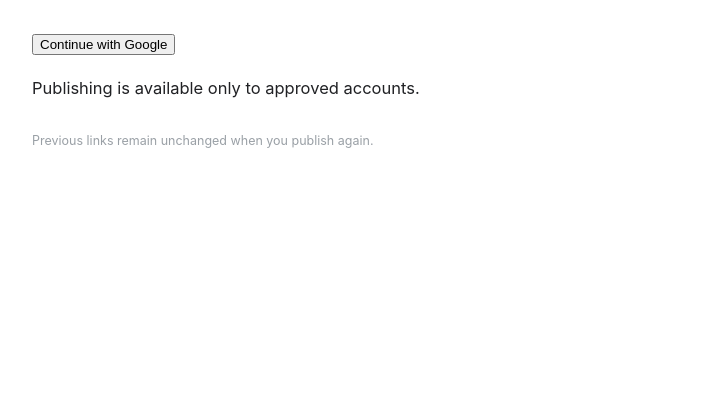
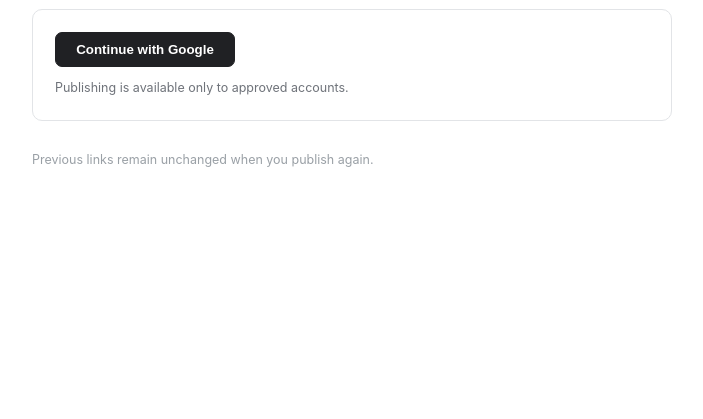
Before and after one commit to lntk/logseq-publish, a plain HTML site: page index.html in a window 1280 px wide. Shown: the part 381-800 px from the top of the page, without its empty margins (288-991 px from the left). Drawn offline with nearby package versions, Linux system fonts and the light colour scheme.

Commit message:
Load authenticated publisher stylesheet

```diff
--- a/index.html
+++ b/index.html
@@ -7,6 +7,7 @@
   <meta http-equiv="Content-Security-Policy" content="default-src 'self'; script-src 'self' https://cdn.jsdelivr.net; style-src 'self' 'unsafe-inline'; img-src 'self' data: https:; connect-src 'self' https://exwrvgddhucixbudcbqt.supabase.co; base-uri 'none'; form-action 'none'" />
   <title>Publish Markdown</title>
   <link rel="stylesheet" href="style.css" />
+  <link rel="stylesheet" href="home.css" />
 </head>
 <body class="publisher-home">
   <main class="publisher-main">
```
